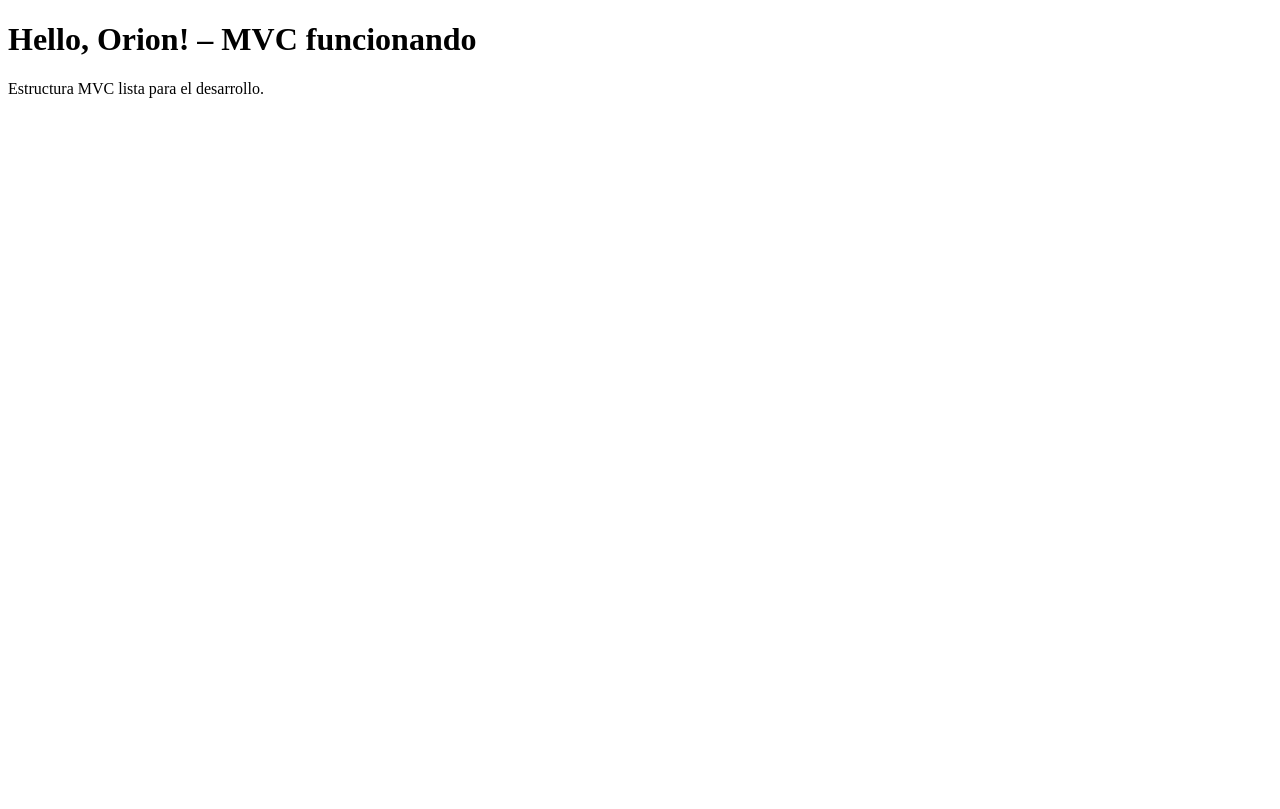
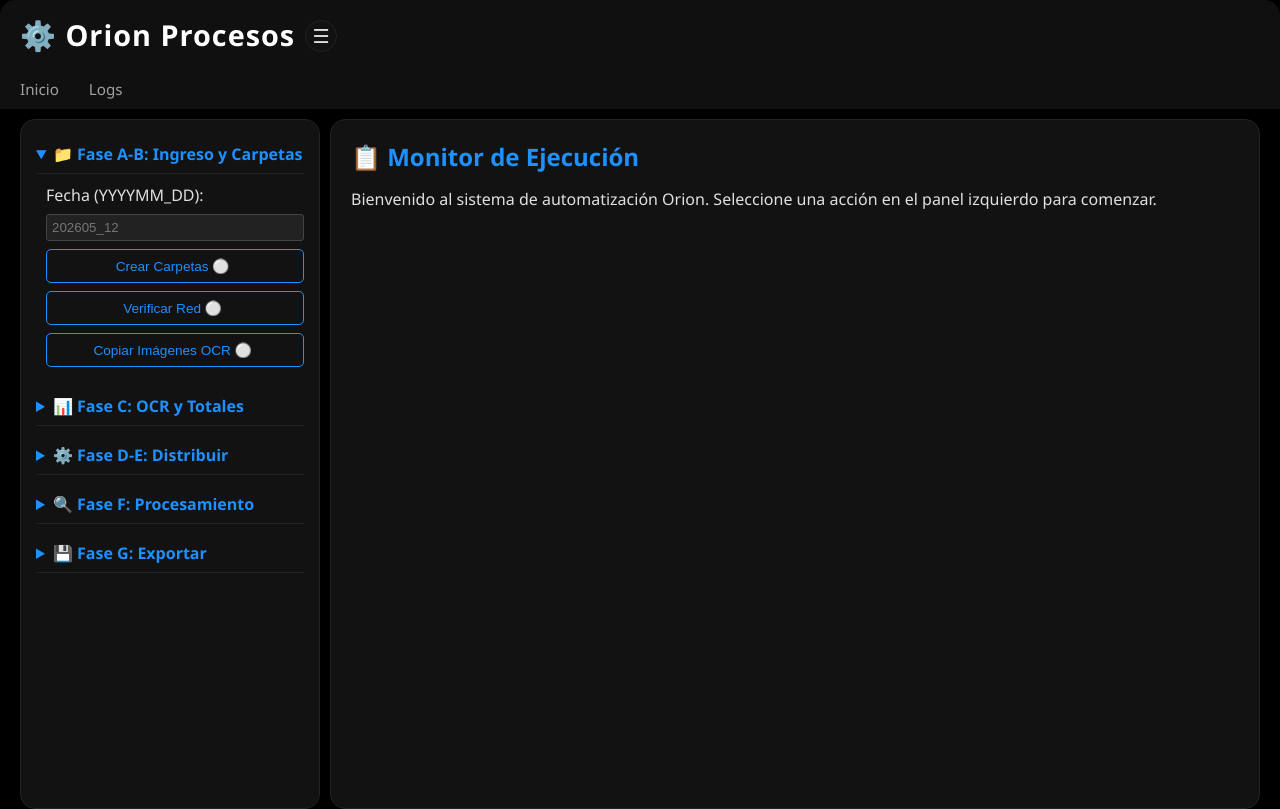
Before and after one commit to osmar74/Orion_Diario, a Flask app: page / in a window 1280 px wide. Before the commit the page ends 98 px from the top, so only its background shows below. Run offline with Flask 3, Linux system fonts and the light colour scheme.

Commit message:
Fase 6.1: Layout Deep Black con sidebar colapsable y estructura de paneles

```diff
--- /dev/null
+++ b/app/static/css/deepblack.css
@@ -0,0 +1,216 @@
+:root {
+    --bg-total: #000000;
+    --panel-bg: #121212;
+    --panel-border: #222222;
+    --header-bg: #101010;
+    --text-primary: #e0e0e0;
+    --text-secondary: #a0a0a0;
+    --accent: #1e90ff;
+    --success: #28a745;
+    --warning: #ffc107;
+    --danger: #dc3545;
+    --info: #17a2b8;
+    --radius: 15px;
+}
+
+* {
+    margin: 0;
+    padding: 0;
+    box-sizing: border-box;
+}
+
+body {
+    background-color: var(--bg-total);
+    color: var(--text-primary);
+    font-family: 'Segoe UI', Tahoma, Geneva, Verdana, sans-serif;
+    height: 100vh;
+    overflow: hidden;
+}
+
+/* ---------- HEADER & SUBHEADER FUSIONADOS ---------- */
+.header-container {
+    background-color: var(--header-bg);
+    border-radius: var(--radius) var(--radius) 0 0;
+    padding: 0 20px;
+}
+
+.header-main {
+    display: flex;
+    align-items: center;
+    justify-content: space-between;
+    padding: 15px 0;
+}
+
+.header-main h1 {
+    font-size: 1.8rem;
+    color: #ffffff;
+    letter-spacing: 1px;
+}
+
+.subheader {
+    display: flex;
+    gap: 30px;
+    padding: 10px 0;
+    border-radius: 0 0 var(--radius) var(--radius);
+}
+
+.subheader a {
+    color: var(--text-secondary);
+    text-decoration: none;
+    font-size: 0.95rem;
+    transition: color 0.2s;
+}
+
+.subheader a:hover {
+    color: var(--accent);
+}
+
+/* ---------- LAYOUT PRINCIPAL ---------- */
+.main-layout {
+    display: flex;
+    height: calc(100vh - 110px);
+    margin: 10px 20px 0 20px;
+    gap: 10px;
+}
+
+/* ---------- SIDEBAR ---------- */
+.sidebar {
+    background-color: var(--panel-bg);
+    border: 1px solid var(--panel-border);
+    border-radius: var(--radius);
+    width: 300px;
+    min-width: 300px;
+    padding: 15px;
+    overflow-y: auto;
+    transition: width 0.3s, min-width 0.3s, padding 0.3s;
+}
+
+.sidebar.collapsed {
+    width: 60px;
+    min-width: 60px;
+    padding: 10px;
+}
+
+.sidebar.collapsed .sidebar-content {
+    display: none;
+}
+
+.sidebar-toggle {
+    background: var(--panel-bg);
+    border: 1px solid var(--panel-border);
+    color: var(--text-primary);
+    font-size: 1.2rem;
+    cursor: pointer;
+    border-radius: 50%;
+    width: 32px;
+    height: 32px;
+    display: flex;
+    align-items: center;
+    justify-content: center;
+    position: absolute;
+    left: 305px;
+    top: 20px;
+    z-index: 10;
+    transition: left 0.3s;
+}
+
+.sidebar.collapsed~.sidebar-toggle {
+    left: 65px;
+}
+
+.sidebar-content details {
+    margin-bottom: 10px;
+}
+
+.sidebar-content summary {
+    font-weight: bold;
+    color: var(--accent);
+    cursor: pointer;
+    padding: 8px 0;
+    border-bottom: 1px solid var(--panel-border);
+}
+
+.sidebar-content .fase-actions {
+    padding: 10px 0 10px 10px;
+    display: flex;
+    flex-direction: column;
+    gap: 8px;
+}
+
+.sidebar-content button {
+    background: transparent;
+    border: 1px solid var(--accent);
+    color: var(--accent);
+    padding: 8px 12px;
+    border-radius: 5px;
+    cursor: pointer;
+    font-size: 0.85rem;
+    transition: background 0.2s, box-shadow 0.2s;
+}
+
+.sidebar-content button:hover {
+    background: rgba(30, 144, 255, 0.1);
+}
+
+.sidebar-content button:active {
+    background: var(--accent);
+    color: #000;
+    box-shadow: 0 0 12px var(--accent);
+}
+
+/* Indicadores de estado */
+.status-icon {
+    margin-right: 5px;
+}
+
+/* ---------- MONITOR CENTRAL ---------- */
+.monitor {
+    background-color: var(--panel-bg);
+    border: 1px solid var(--panel-border);
+    border-radius: var(--radius);
+    flex: 1;
+    padding: 20px;
+    overflow-y: auto;
+}
+
+.monitor h2 {
+    color: var(--accent);
+    margin-bottom: 15px;
+}
+
+.monitor .log-line {
+    padding: 5px 0;
+    border-bottom: 1px solid #222;
+    font-family: monospace;
+    font-size: 0.9rem;
+}
+
+.monitor .log-line.success {
+    color: var(--success);
+}
+
+.monitor .log-line.error {
+    color: var(--danger);
+}
+
+.monitor .log-line.info {
+    color: var(--info);
+}
+
+.monitor table.dataframe {
+    width: 100%;
+    border-collapse: collapse;
+    margin-top: 10px;
+}
+
+.monitor table.dataframe th {
+    background: #1e1e1e;
+    padding: 8px;
+    text-align: left;
+    border: 1px solid #333;
+}
+
+.monitor table.dataframe td {
+    padding: 6px 8px;
+    border: 1px solid #333;
+}
--- a/app/templates/base.html
+++ b/app/templates/base.html
@@ -5,12 +5,31 @@
     <meta name="viewport" content="width=device-width, initial-scale=1.0" />
     <title>
       {% block title %}
-        Orion
+        Orion Procesos
       {% endblock %}
     </title>
+    <link rel="stylesheet" href="{{ url_for('static', filename='css/deepblack.css') }}" />
   </head>
   <body>
-    {% block content %}
-    {% endblock %}
+    {% include 'partials/header.html' %}
+
+    <div class="main-layout">
+      {% block sidebar %}
+        {% include 'partials/sidebar.html' %}
+      {% endblock %}
+
+      <button class="sidebar-toggle" onclick="toggleSidebar()">☰</button>
+
+      {% block content %}
+        {% include 'partials/monitor.html' %}
+      {% endblock %}
+    </div>
+
+    <script>
+      function toggleSidebar() {
+        const sidebar = document.getElementById('sidebar')
+        sidebar.classList.toggle('collapsed')
+      }
+    </script>
   </body>
 </html>
--- a/app/templates/index.html
+++ b/app/templates/index.html
@@ -1,8 +1,7 @@
 {% extends 'base.html' %}
 {% block title %}
-  {{ titulo }}
+  Orion Procesos - Inicio
 {% endblock %}
 {% block content %}
-  <h1>Hello, Orion! – MVC funcionando</h1>
-  <p>Estructura MVC lista para el desarrollo.</p>
+  {% include 'partials/monitor.html' %}
 {% endblock %}
--- /dev/null
+++ b/app/templates/partials/header.html
@@ -0,0 +1,9 @@
+<div class="header-container">
+  <div class="header-main">
+    <h1>⚙️ Orion Procesos</h1>
+  </div>
+  <div class="subheader">
+    <a href="/">Inicio</a>
+    <a href="/logs">Logs</a>
+  </div>
+</div>
--- /dev/null
+++ b/app/templates/partials/monitor.html
@@ -0,0 +1,7 @@
+<div class="monitor">
+  <h2>📋 Monitor de Ejecución</h2>
+  <p>Bienvenido al sistema de automatización Orion. Seleccione una acción en el panel izquierdo para comenzar.</p>
+  <div id="monitor-content">
+    <!-- Aquí se insertarán logs y tablas -->
+  </div>
+</div>
--- /dev/null
+++ b/app/templates/partials/sidebar.html
@@ -0,0 +1,41 @@
+<div class="sidebar" id="sidebar">
+  <div class="sidebar-content">
+    <details open>
+      <summary>📁 Fase A-B: Ingreso y Carpetas</summary>
+      <div class="fase-actions">
+        <label>Fecha (YYYYMM_DD):</label>
+        <input type="text" id="fechaInput" placeholder="202605_12" style="padding:5px; background:#222; color:#fff; border:1px solid #444; border-radius:3px;" />
+        <button onclick="alert('Funcionalidad próximamente')">Crear Carpetas <span class="status-icon">⚪</span></button>
+        <button onclick="alert('Funcionalidad próximamente')">Verificar Red <span class="status-icon">⚪</span></button>
+        <button onclick="alert('Funcionalidad próximamente')">Copiar Imágenes OCR <span class="status-icon">⚪</span></button>
+      </div>
+    </details>
+    <details>
+      <summary>📊 Fase C: OCR y Totales</summary>
+      <div class="fase-actions">
+        <button onclick="alert('Funcionalidad próximamente')">Ejecutar OCR <span class="status-icon">⚪</span></button>
+        <span style="font-size:0.8rem; color:#aaa;">Totales: Orion: -- | Aister: --</span>
+      </div>
+    </details>
+    <details>
+      <summary>⚙️ Fase D-E: Distribuir</summary>
+      <div class="fase-actions">
+        <button onclick="alert('Funcionalidad próximamente')">Distribuir Archivos <span class="status-icon">⚪</span></button>
+      </div>
+    </details>
+    <details>
+      <summary>🔍 Fase F: Procesamiento</summary>
+      <div class="fase-actions">
+        <button onclick="alert('Funcionalidad próximamente')">Procesar Discador <span class="status-icon">⚪</span></button>
+        <button onclick="alert('Funcionalidad próximamente')">Procesar Causales <span class="status-icon">⚪</span></button>
+        <button onclick="alert('Funcionalidad próximamente')">Procesar Lotes <span class="status-icon">⚪</span></button>
+      </div>
+    </details>
+    <details>
+      <summary>💾 Fase G: Exportar</summary>
+      <div class="fase-actions">
+        <button onclick="alert('Funcionalidad próximamente')">Generar Consolidado <span class="status-icon">⚪</span></button>
+      </div>
+    </details>
+  </div>
+</div>
```
